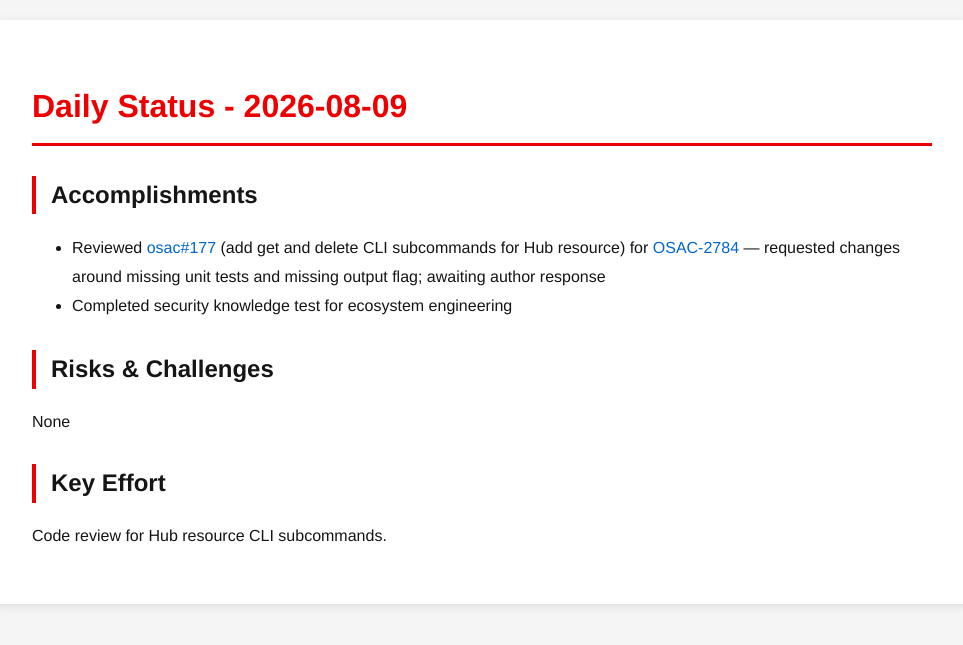
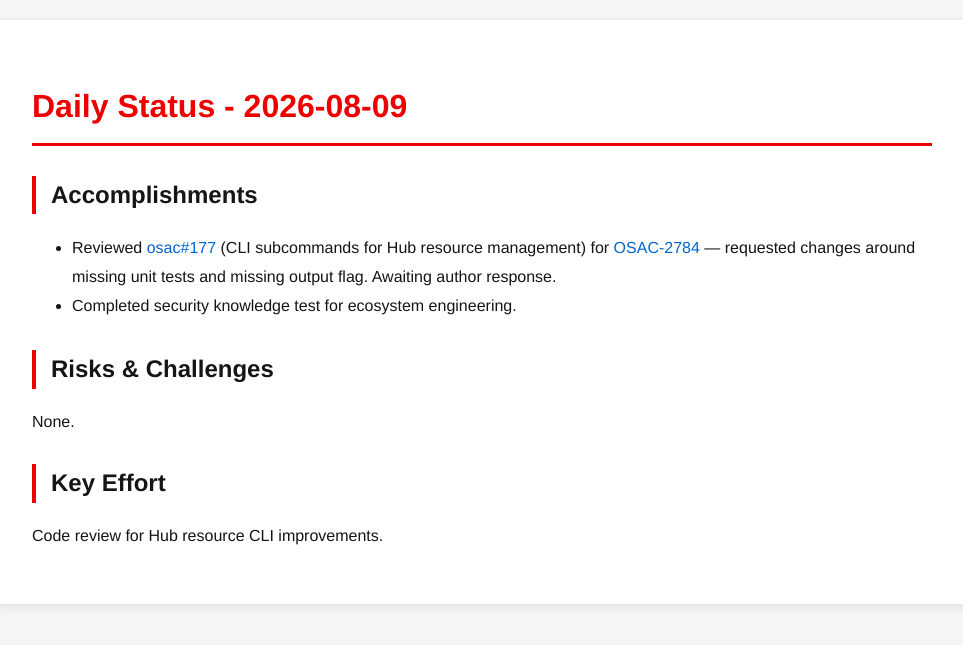
Before and after one commit to tzvatot/daily-status, a Jekyll site: the page built from 2026-08-09.md, in a window 1280 px wide. Shown: the top 645 px of the page, without its empty margins (158-1121 px from the left). Built offline with Jekyll 4.4.1, drawn with Linux system fonts in a browser that asks for light colours.

Commit message:
Daily status update - 2026-08-09

```diff
--- a/2026-08-09.md
+++ b/2026-08-09.md
@@ -7,11 +7,11 @@
 # Daily Status - 2026-08-09
 
 ## Accomplishments
-- Reviewed [osac#177](https://github.com/osac-project/osac/pull/177) (add get and delete CLI subcommands for Hub resource) for [OSAC-2784](https://redhat.atlassian.net/browse/OSAC-2784) — requested changes around missing unit tests and missing output flag; awaiting author response
-- Completed security knowledge test for ecosystem engineering
+- Reviewed [osac#177](https://github.com/osac-project/osac/pull/177) (CLI subcommands for Hub resource management) for [OSAC-2784](https://redhat.atlassian.net/browse/OSAC-2784) — requested changes around missing unit tests and missing output flag. Awaiting author response.
+- Completed security knowledge test for ecosystem engineering.
 
 ## Risks & Challenges
-None
+None.
 
 ## Key Effort
-Code review for Hub resource CLI subcommands.
+Code review for Hub resource CLI improvements.
```
